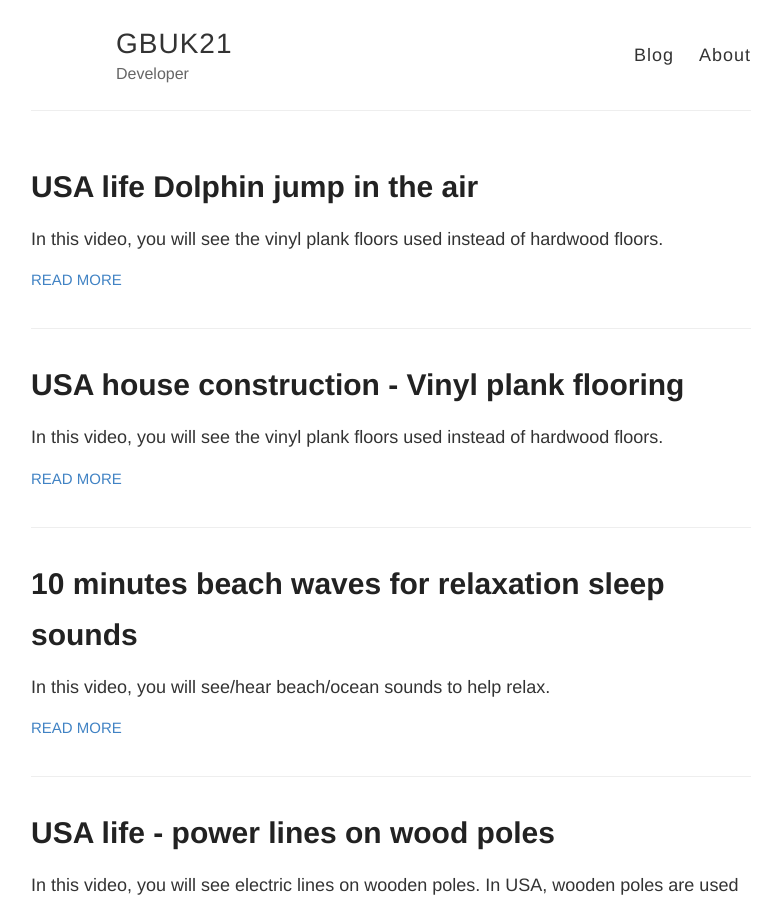
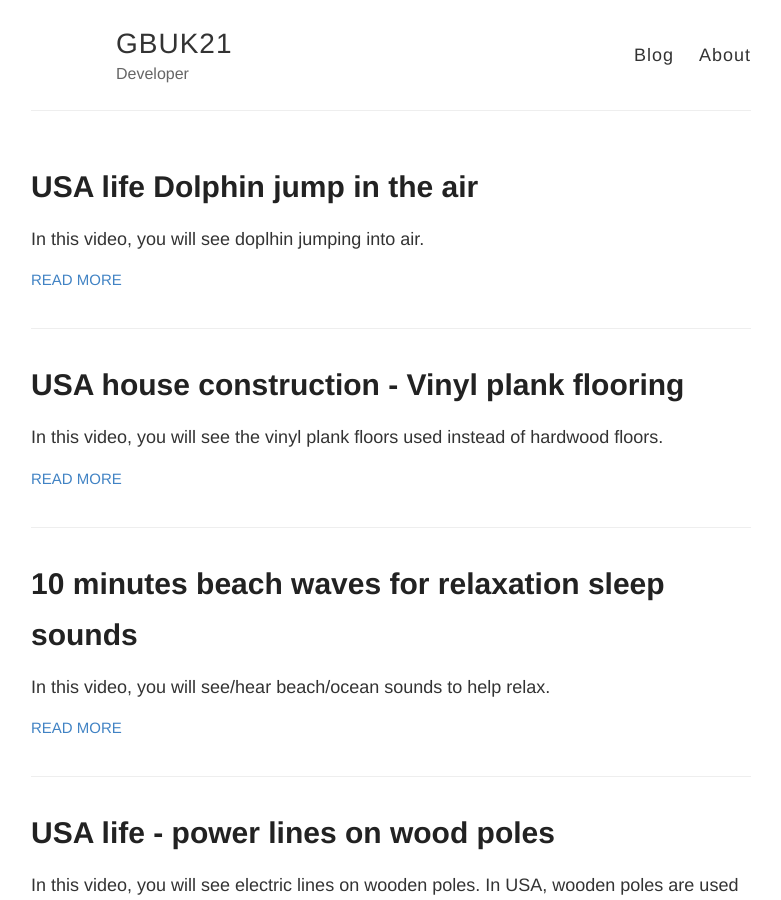
Before and after one commit to gbuk21/General, a Jekyll site: the page built from index.html, in a window 1280 px wide and 900 px high. Shown: the whole window, without its empty margins (249-1030 px from the left). Built offline with Jekyll 4.4.1, drawn with Linux system fonts in a browser that asks for light colours.

Commit message:
Update 2020-12-10-USA life Dolphin jump in the air.md

```diff
--- a/split1/_posts/2020-12-10-USA life Dolphin jump in the air.md
+++ b/split1/_posts/2020-12-10-USA life Dolphin jump in the air.md
@@ -4,7 +4,7 @@ title: USA life Dolphin jump in the air
 youtubeId: H-18xEZ8zD8
 ---
 
-In this video, you will see the vinyl plank floors used instead of hardwood floors.
+In this video, you will see doplhin jumping into air.
 
 
 
```
